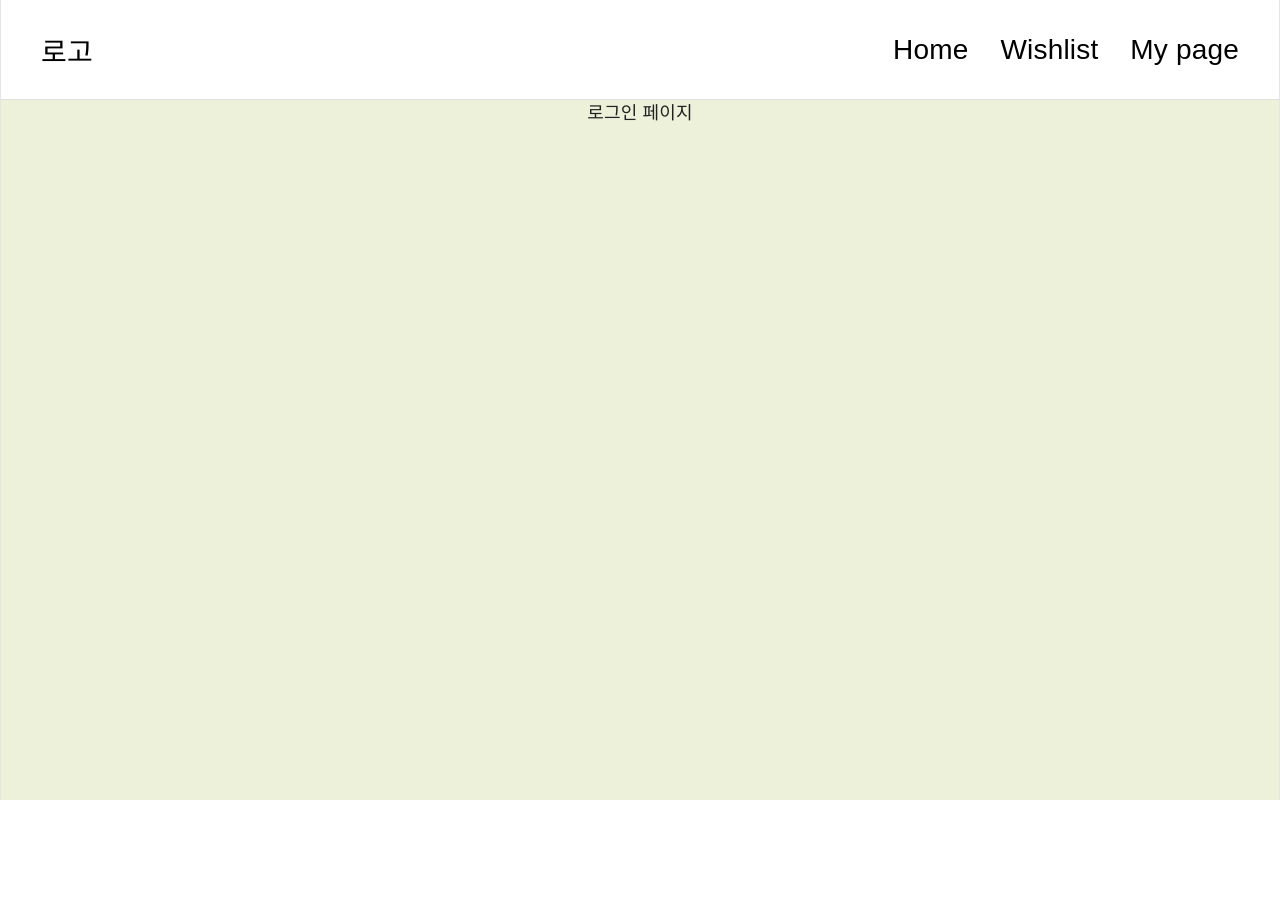
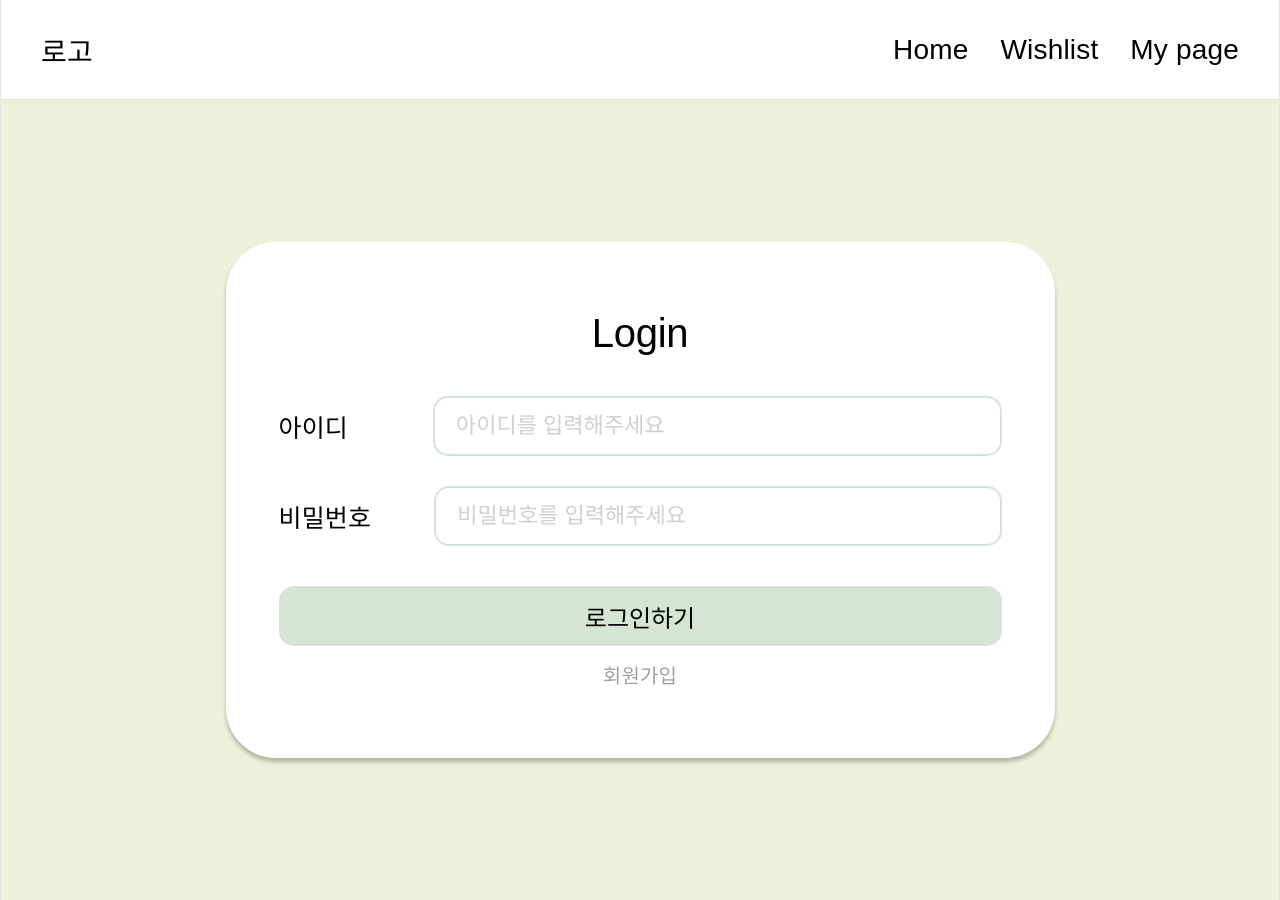
Before and after one commit to miniproject-team1/team1FE, a React (Vite) app: page /login in a window 1280 px wide. Before the commit the page ends 800 px from the top, so only its background shows below. Built offline with nearby package versions, Linux system fonts and the light colour scheme; a web font is replaced by a local one.

Commit message:
feat : 로그인 페이지 구현

```diff
--- a/src/pages/Login.jsx
+++ b/src/pages/Login.jsx
@@ -1,5 +1,184 @@
+import { useState } from "react";
 import styled from "styled-components";
+import { useNavigate } from "react-router-dom";
 
 export default function Login() {
-  return <p>로그인 페이지</p>;
+  const navigate = useNavigate();
+  const [id, setId] = useState("");
+  const [password, setPassword] = useState("");
+  const [error, setError] = useState(false);
+
+  const handleLogin = () => {
+    if (!id || !password) {
+      setError(true);
+      return;
+    }
+    setError(false);
+    navigate("/main");
+  };
+
+  return (
+    <PageWrapper>
+      <LoginCard>
+        <CardTitle>Login</CardTitle>
+
+        <FieldRow $gap={85}>
+          <FieldLabel>아이디</FieldLabel>
+          <FieldInput
+            type="text"
+            placeholder="아이디를 입력해주세요"
+            value={id}
+            onChange={(e) => setId(e.target.value)}
+          />
+        </FieldRow>
+
+        <FieldRow $gap={63}>
+          <FieldLabel>비밀번호</FieldLabel>
+          <FieldInput
+            type="password"
+            placeholder="비밀번호를 입력해주세요"
+            value={password}
+            onChange={(e) => setPassword(e.target.value)}
+          />
+        </FieldRow>
+
+        <LoginButton onClick={handleLogin}>로그인하기</LoginButton>
+        <SignupLink onClick={() => navigate("/signup")}>회원가입</SignupLink>
+      </LoginCard>
+
+      {error && (
+        <ErrorBox>
+          <ErrorText>
+            아이디 또는 비밀번호가 일치하지 않습니다.<br />
+            다시 확인해 주세요.
+          </ErrorText>
+        </ErrorBox>
+      )}
+    </PageWrapper>
+  );
 }
+
+const PageWrapper = styled.div`
+  width: 100%;
+  min-height: 100vh;
+  background: linear-gradient(0deg, #eef1da 0%, #eef1da 100%), #fdf8f8;
+  display: flex;
+  flex-direction: column;
+  justify-content: center;
+  align-items: center;
+  gap: 30px;
+`;
+
+const LoginCard = styled.div`
+  display: flex;
+  width: 829px;
+  padding: 69px 53px;
+  flex-direction: column;
+  align-items: flex-start;
+  gap: 10px;
+  border-radius: 50px;
+  background: #fff;
+  box-shadow: 0 4px 4px 0 rgba(0, 0, 0, 0.25);
+  box-sizing: border-box;
+`;
+
+const CardTitle = styled.h2`
+  color: #000;
+  text-align: center;
+  font-family: "S-Core Dream", sans-serif;
+  font-size: 40px;
+  font-weight: 500;
+  line-height: normal;
+  align-self: stretch;
+  margin: 0 0 20px 0;
+`;
+
+const FieldRow = styled.div`
+  display: flex;
+  align-items: center;
+  gap: ${({ $gap }) => $gap}px;
+  align-self: stretch;
+  padding: 10px 0;
+`;
+
+const FieldLabel = styled.span`
+  color: #000;
+  font-family: "S-Core Dream", sans-serif;
+  font-size: 25px;
+  font-weight: 200;
+  line-height: normal;
+  white-space: nowrap;
+`;
+
+const FieldInput = styled.input`
+  width: 570px;
+  height: 60px;
+  padding: 15px 21px;
+  border-radius: 15px;
+  border: 2px solid #d5e5d5;
+  font-family: "S-Core Dream", sans-serif;
+  font-size: 22px;
+  font-weight: 200;
+  color: #000;
+  box-sizing: border-box;
+  outline: none;
+
+  &::placeholder {
+    color: rgba(162, 162, 162, 0.5);
+    font-family: "S-Core Dream", sans-serif;
+    font-size: 22px;
+    font-weight: 200;
+  }
+`;
+
+const LoginButton = styled.button`
+  display: flex;
+  height: 60px;
+  justify-content: center;
+  align-items: center;
+  align-self: stretch;
+  border-radius: 15px;
+  border: none;
+  background: #d5e5d5;
+  color: #000;
+  text-align: center;
+  font-family: "S-Core Dream", sans-serif;
+  font-size: 24px;
+  font-weight: 200;
+  line-height: normal;
+  cursor: pointer;
+  margin-top: 20px;
+`;
+
+const SignupLink = styled.span`
+  color: #9ba0aa;
+  text-align: center;
+  font-family: "S-Core Dream", sans-serif;
+  font-size: 20px;
+  font-weight: 200;
+  line-height: normal;
+  align-self: stretch;
+  cursor: pointer;
+  margin-top: 4px;
+`;
+
+const ErrorBox = styled.div`
+  display: flex;
+  width: 649px;
+  height: 117px;
+  justify-content: center;
+  align-items: center;
+  border-radius: 30px;
+  background: #fff;
+  box-sizing: border-box;
+`;
+
+const ErrorText = styled.p`
+  color: #f00;
+  text-align: center;
+  font-family: "S-Core Dream", sans-serif;
+  font-size: 24px;
+  font-weight: 200;
+  line-height: normal;
+  margin: 0;
+`;
```
